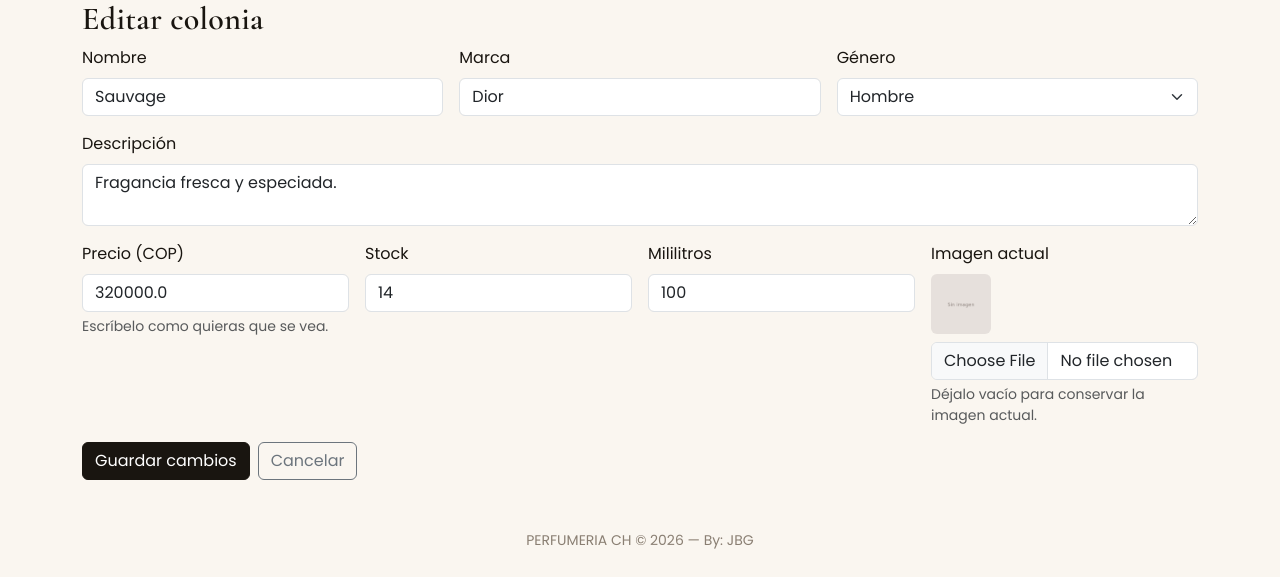
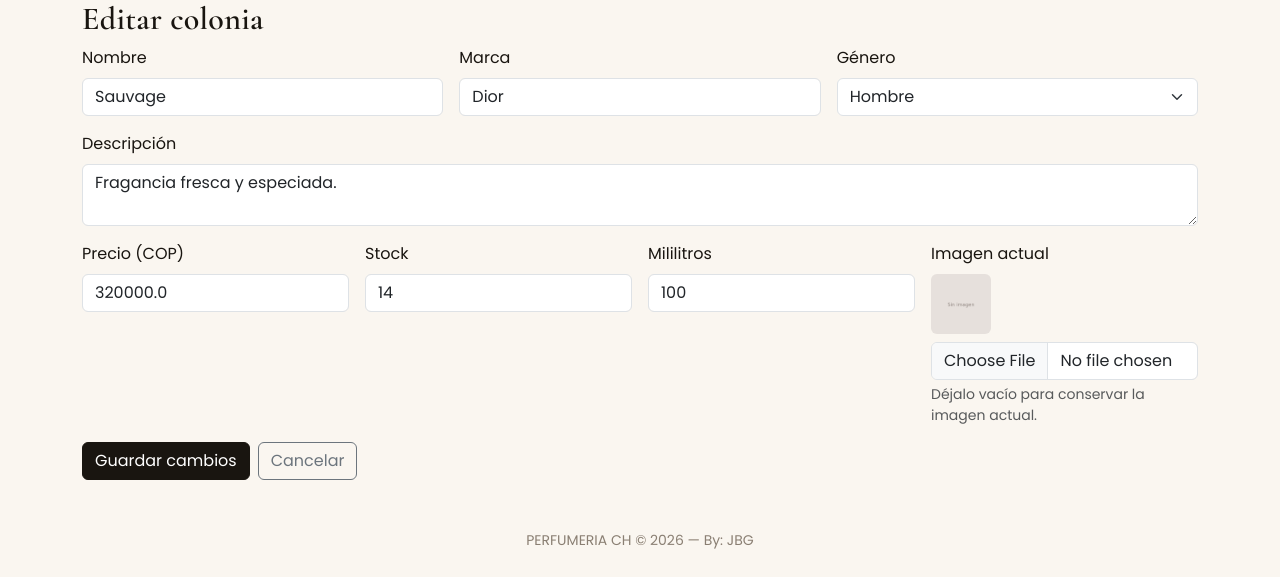
Before and after one commit to Jose-alejandro05/perfumeria-ch, a Flask app: page /admin/editar/1 in a window 1280 px wide. Shown: the part 87-664 px from the top of the page. Run offline with Flask 3, Linux system fonts and the light colour scheme; the visitor is signed in with stand-in values (Sample User, id 1).

Commit message:
Remove placeholder text from price input
Removed placeholder text for price input field.

```diff
--- a/templates/editar.html
+++ b/templates/editar.html
@@ -28,7 +28,7 @@
     <div class="col-md-3">
         <label class="form-label">Precio (COP)</label>
         <input type="text" inputmode="decimal" name="precio" class="form-control" value="{{ p.precio_texto or p.precio }}" required>
-        <div class="form-text">Escríbelo como quieras que se vea.</div>
+        <div class="form-text"></div>
     </div>
     <div class="col-md-3">
         <label class="form-label">Stock</label>
```
